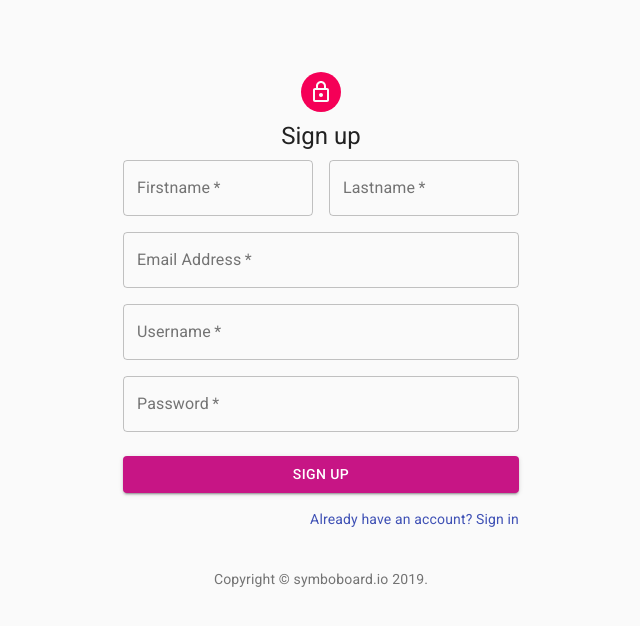
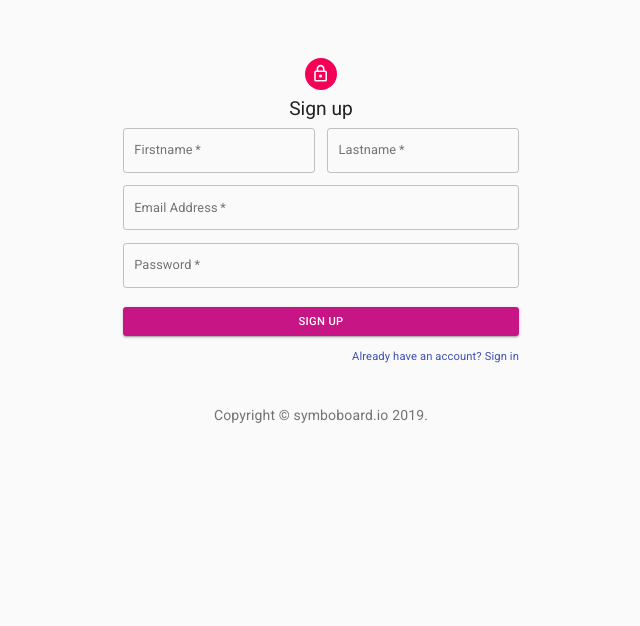
Before and after one commit to nathanbaleeta/symbo-board, a React (Create React App) app in the folder client/: page /auth/signup in a window 1280 px wide. Shown: the top 626 px of the page, without its empty margins (319-959 px from the left). Built offline with nearby package versions, Linux system fonts and the light colour scheme.

Commit message:
Switched from username filed from username to email

```diff
--- a/client/src/actions/auth/auth.js
+++ b/client/src/actions/auth/auth.js
@@ -12,13 +12,7 @@ import {
 } from "../../constants/ActionTypes";
 
 // SIGN UP USER
-export const signUp = (
-  email,
-  first_name,
-  last_name,
-  username,
-  password
-) => dispatch => {
+export const signUp = (first_name, last_name, email, password) => dispatch => {
   // Headers
   const config = {
     headers: {
@@ -29,10 +23,9 @@ export const signUp = (
 
   // Request Body
   const body = JSON.stringify({
-    email,
     first_name,
     last_name,
-    username,
+    email,
     password
   });
 
@@ -61,7 +54,7 @@ export const signUp = (
 };
 
 // SIGN IN USER
-export const signIn = (username, password) => dispatch => {
+export const signIn = (email, password) => dispatch => {
   // Headers
   const config = {
     headers: {
@@ -71,7 +64,7 @@ export const signIn = (username, password) => dispatch => {
   };
 
   // Request Body
-  const body = JSON.stringify({ username, password });
+  const body = JSON.stringify({ email, password });
 
   async function login() {
     try {
--- a/client/src/components/SignIn.js
+++ b/client/src/components/SignIn.js
@@ -35,7 +35,7 @@ const styles = theme => ({
     display: "flex",
     flexDirection: "column",
     alignItems: "center",
-    zoom: "90%"
+    zoom: "80%"
   },
   avatar: {
     margin: theme.spacing(1),
@@ -53,13 +53,13 @@ const styles = theme => ({
 
 class SignIn extends Component {
   state = {
-    username: "",
+    email: "",
     password: ""
   };
 
   clearLoginForm = () => {
     // clear all your form
-    this.setState({ username: "", password: "" });
+    this.setState({ email: "", password: "" });
   };
 
   onChange = e => {
@@ -70,10 +70,10 @@ class SignIn extends Component {
     // Prevent from submitting empty form
     event.preventDefault();
 
-    const { username, password } = this.state;
+    const { email, password } = this.state;
 
     // Call login action creator
-    this.props.signIn(username, password);
+    this.props.signIn(email, password);
 
     // Clear textfields in login form
     this.clearLoginForm();
@@ -84,7 +84,7 @@ class SignIn extends Component {
       return <Redirect to="/" />;
     }
     const { classes } = this.props;
-    const { username, password } = this.state;
+    const { email, password } = this.state;
 
     return (
       <Fragment>
@@ -103,11 +103,11 @@ class SignIn extends Component {
                 margin="normal"
                 required
                 fullWidth
-                id="username"
-                label="Username"
-                name="username"
-                value={username}
-                autoComplete="username"
+                id="email"
+                label="Email Address"
+                name="email"
+                value={email}
+                autoComplete="email"
                 autoFocus
                 onChange={this.onChange}
               />
--- a/client/src/components/SignUp.js
+++ b/client/src/components/SignUp.js
@@ -35,7 +35,8 @@ const styles = theme => ({
     marginTop: theme.spacing(8),
     display: "flex",
     flexDirection: "column",
-    alignItems: "center"
+    alignItems: "center",
+    zoom: "80%"
   },
   avatar: {
     margin: theme.spacing(1),
@@ -56,7 +57,6 @@ class SignUp extends Component {
     first_name: "",
     last_name: "",
     email: "",
-    username: "",
     password: ""
   };
 
@@ -65,7 +65,6 @@ class SignUp extends Component {
       first_name: "",
       last_name: "",
       email: "",
-      username: "",
       password: ""
     });
   };
@@ -78,14 +77,10 @@ class SignUp extends Component {
     // Prevent from submitting empty form
     event.preventDefault();
 
+    const { first_name, last_name, email, password } = this.state;
+
     // Call signUp action creator
-    this.props.signUp(
-      this.state.email,
-      this.state.first_name,
-      this.state.last_name,
-      this.state.username,
-      this.state.password
-    );
+    this.props.signUp(first_name, last_name, email, password);
 
     // Clear textfields in sign up form
     this.clearSignUpForm();
@@ -93,7 +88,7 @@ class SignUp extends Component {
 
   render() {
     const { classes } = this.props;
-    const { first_name, last_name, email, username, password } = this.state;
+    const { first_name, last_name, email, password } = this.state;
 
     if (this.props.isAuthenticated) {
       return <Redirect to="/" />;
@@ -151,19 +146,7 @@ class SignUp extends Component {
                     onChange={this.onChange}
                   />
                 </Grid>
-                <Grid item xs={12}>
-                  <TextField
-                    variant="outlined"
-                    required
-                    fullWidth
-                    id="username"
-                    label="Username"
-                    name="username"
-                    value={username}
-                    autoComplete="username"
-                    onChange={this.onChange}
-                  />
-                </Grid>
+
                 <Grid item xs={12}>
                   <TextField
                     variant="outlined"
```
Also changed, not shown: 2 other files (tests, documents, lock files or other folders).
